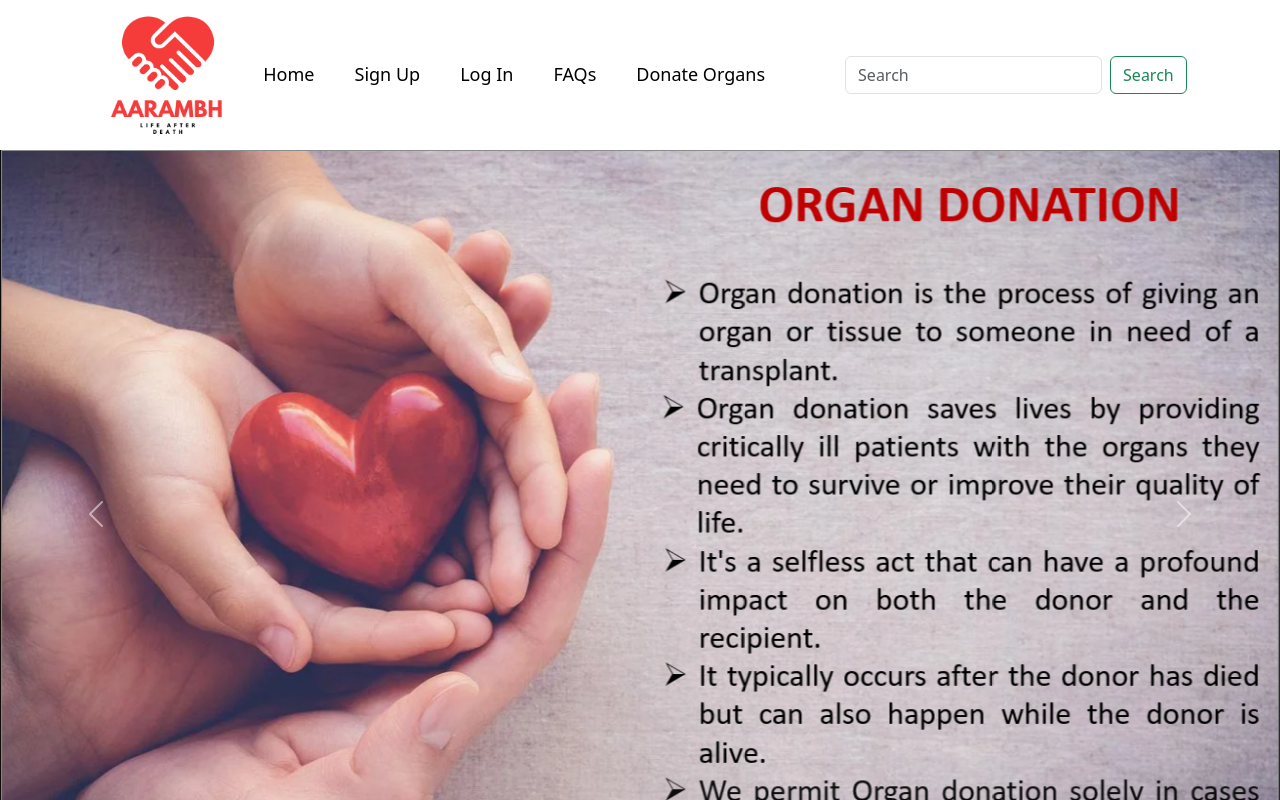
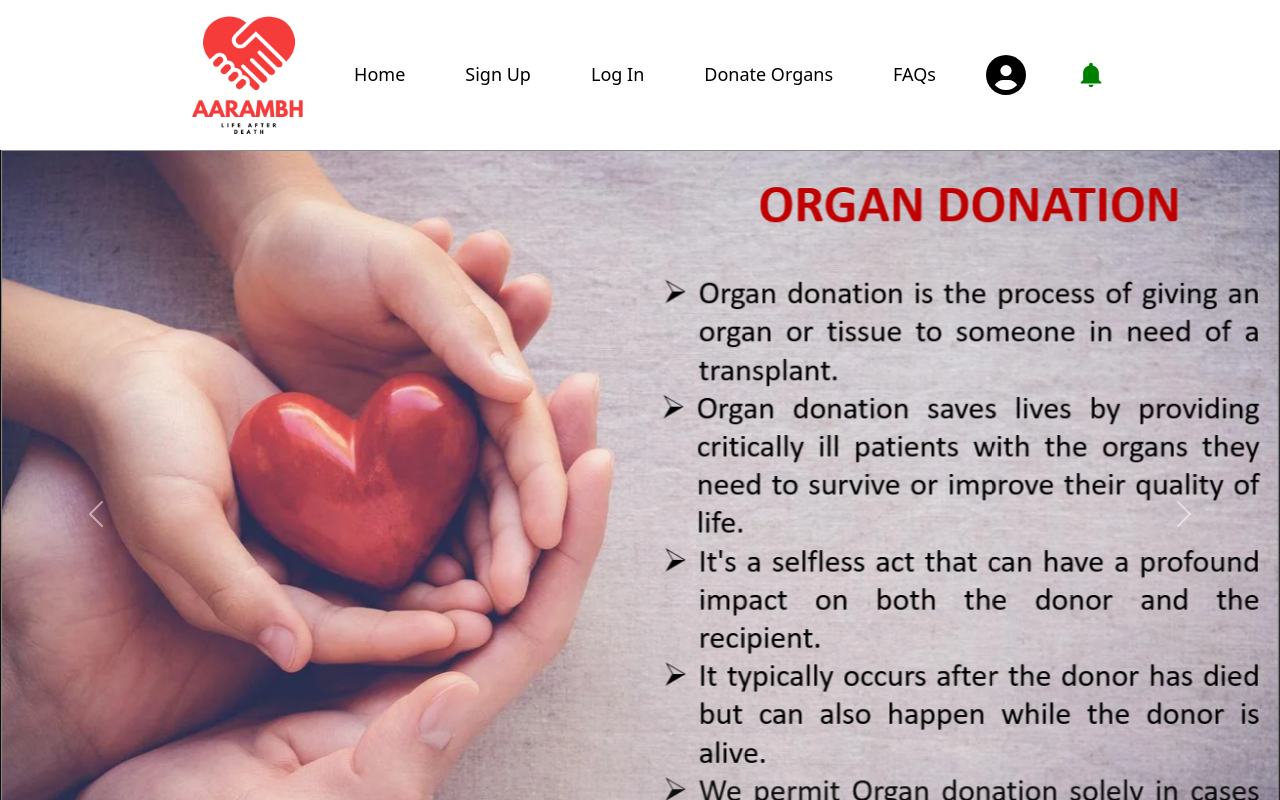
Before and after one commit to MahimaSBisen/AARAMBH, a React (Vite) app in the folder arambh/: page / in a window 1280 px wide. Shown: the top 800 px of the page. Built offline with nearby package versions, Linux system fonts and the light colour scheme.

Commit message:
user profile updated

```diff
--- a/arambh/src/App.jsx
+++ b/arambh/src/App.jsx
@@ -15,6 +15,8 @@ import Login from "./Pages/Login";
 import { BrowserRouter , Routes, Route, Link} from "react-router-dom";
 import Header from "./Components/Header";
 import Footer from "./Components/Footer";
+import UserProfile from "./Pages/UserProfile";
+import Notifications from "./Pages/Notifications";
 
 
 const App = () => {
@@ -26,8 +28,10 @@ const App = () => {
 <Route path='faq' element={<FAQ/>}/>
 <Route path='log-in' element={<Login/>}/>
 <Route path='sign-up' element={<SignUp/>}/>
+<Route path='regis-form' element={<RegisForm/>}/>
+<Route path='user-profile' element={<UserProfile/>}></Route>
+<Route path='notification' element={<Notifications/>}></Route>
 
-<Route path='regis-form' element={<RegisForm/>}/>
 </Routes>
 <Footer></Footer>
     </BrowserRouter>
--- a/arambh/src/Components/Footer.jsx
+++ b/arambh/src/Components/Footer.jsx
@@ -1,6 +1,7 @@
 function Footer() {
   return <>
   <div className="footer">
+
     <h5 className="ahead">About Us</h5>
     <h5 className="ahead">Contact Us</h5>
     <h5 className="ahead">Follow Us</h5>
--- a/arambh/src/Components/Header.jsx
+++ b/arambh/src/Components/Header.jsx
@@ -1,6 +1,9 @@
-import myImage from "../Images/LogoOD1.png"; // Importing the image
+import myImage from "../Images/LogoOD1.png";
 import styles from "./Header.module.css";
 import { Link } from "react-router-dom";
+import { CgProfile } from "react-icons/cg";
+import { FaCircleUser } from "react-icons/fa6";
+import { IoMdNotifications } from "react-icons/io";
 
 function Header() {
   return (
@@ -22,31 +25,29 @@ function Header() {
           <h3 className={styles.para}>Log In</h3>
         </Link>
 
+        <Link  className={styles.link} to='regis-form'>
+          <h3 className={styles.para}>Donate Organs</h3>
+        </Link>
+
         <Link  className={styles.link} to='faq'>
           <h3 className={styles.para}>FAQs</h3>
         </Link>
 
-        <Link  className={styles.link} to='regis-form'>
-          <h3 className={styles.para}>Donate Organs</h3>
+        <Link className={styles.link} to='user-profile'>
+        < FaCircleUser className={styles.userIcon}></FaCircleUser>
         </Link>
 
-
-        <div class={styles.btngroup}>
+        <Link className={styles.link} to='notification'>
+        <IoMdNotifications className={styles.notiIcon}></IoMdNotifications>
+        </Link>
+        {/* <div class={styles.btngroup}>
           <form class="d-flex" role="search">
             <input class="form-control me-2" type="search" placeholder="Search" aria-label="Search" />
             <button class="btn btn-outline-success" type="submit">Search</button>
           </form>
-        </div>
-
-
-
-      </div>
-
-
-
-
-    </>
+        </div> */}
+</div>
+</>
   );
 }
-
 export default Header;
--- a/arambh/src/Components/Header.module.css
+++ b/arambh/src/Components/Header.module.css
@@ -11,13 +11,14 @@ btn-secondary{
 .para{
   color: black;
   font-size: large;
-  margin: 20px;
+  margin: 30px;
   text-decoration: none;
   font-weight: 400;
 }
 
 .para:hover{
-  color: rgb(203, 3, 3);
+  color: rgb(215, 3, 3);
+
 }
 
 .link{
@@ -28,3 +29,19 @@ btn-secondary{
   transform: scale(1.2);
 
 }
+
+.userIcon{
+  width: 40px;
+  height: 40px;
+  margin-left: 20px;
+  color: black;
+
+}
+
+.notiIcon{
+  width: 30px;
+  height: 30px;
+  margin-left: 50px;
+  color: rgb(0, 128, 0);
+
+}
--- a/arambh/src/Pages/DonarCard.jsx
+++ b/arambh/src/Pages/DonarCard.jsx
@@ -1,5 +1,8 @@
 function DonorCard() {
-  return <></>;
+  return <>
+
+
+  </>;
 
 }
 
--- a/arambh/src/Pages/Home.jsx
+++ b/arambh/src/Pages/Home.jsx
@@ -20,9 +20,8 @@ const Home = () => {
       <OD></OD>
       {/* <FAQ></FAQ> */}
        <Aim></Aim>
-      {/* <Footer></Footer>  */}
+      {/*<Footer></Footer>*/}
     </>
   );
 };
-
 export default Home;
--- /dev/null
+++ b/arambh/src/Pages/Notifications.jsx
@@ -0,0 +1,12 @@
+import styles from './Notifications.module.css'
+
+function Notifications(){
+  return <>
+   <div className={styles.notiDiv}>
+   <h1>Notification</h1>
+
+</div>
+  </>
+}
+
+export default Notifications;
--- /dev/null
+++ b/arambh/src/Pages/Notifications.module.css
@@ -0,0 +1,5 @@
+.notiDiv{
+  height: 500px;
+  width:500px;
+  background-color: aquamarine;
+}
--- a/arambh/src/Pages/RegisForm.jsx
+++ b/arambh/src/Pages/RegisForm.jsx
@@ -5,12 +5,12 @@ import styles from "./RegisForm.module.css";
 function RegisForm() {
   return<>
   {/* <Header></Header> */}
-  <h1 className="regishead">ORGAN DONAR REGISTRATION</h1>
-  <hr className="hr1"/>
-  <div className="formBody">
-  <h2 className="regishead2">Personal Information</h2>
+  <h1 className={styles.regishead}>ORGAN DONAR REGISTRATION</h1>
+  <hr className={styles.hr1}/>
+  <div className={styles.formBody}>
+  <h2 className={styles.regishead2}>Personal Information</h2>
 
-  <form action="/submit_form" method="post">
+  <form action="/" method="post">
   <div className="flex-container">
     <div className="item">
     <label for="fname">First Name</label><br/>
--- a/arambh/src/Pages/RegisForm.module.css
+++ b/arambh/src/Pages/RegisForm.module.css
@@ -1,6 +1,3 @@
-
-
-
 .formBody{
 
   margin-top: 0px;
--- /dev/null
+++ b/arambh/src/Pages/UserProfile.jsx
@@ -0,0 +1,13 @@
+import styles from './UserProfile.module.css'
+
+
+function UserProfile() {
+  return (
+    <>
+    <div className={styles.userDiv}>
+
+    </div>
+    </>
+  )
+}
+export default UserProfile;
--- /dev/null
+++ b/arambh/src/Pages/UserProfile.module.css
@@ -0,0 +1,5 @@
+.userDiv{
+  height: 500px;
+  width: 1470px;
+  background-color:rgb(212, 233, 251);
+}
```
